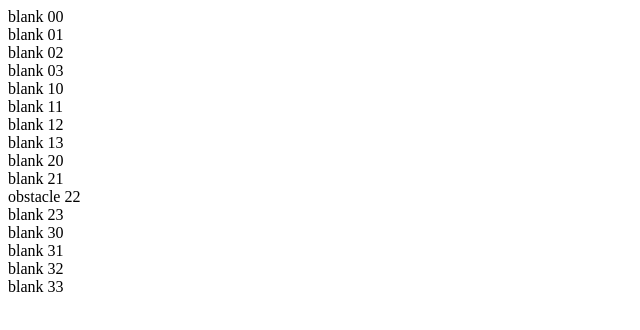
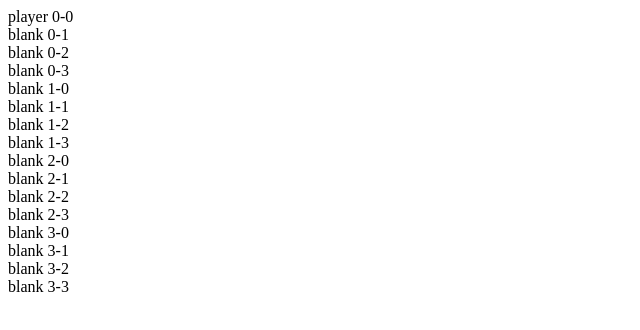
Before and after one commit to xfontr/getting-out, a React (Create React App) app: page / in a window 1280 px wide. Shown: the top 330 px of the page, without its empty margins (0-640 px from the left). Built offline with nearby package versions, Linux system fonts and the light colour scheme.

Commit message:
Refactored the board generation with hash maps

```diff
--- a/src/App.tsx
+++ b/src/App.tsx
@@ -1,9 +1,8 @@
 import Field from "./components/Field/Field";
+import generateBoard from "./utils/generateBoard";
 
-const App = (): JSX.Element => (
-  <>
-    <Field height={4} width={4} obstacles={[[2, 2]]} />
-  </>
-);
+const boardSize = 4;
+
+const App = (): JSX.Element => <Field board={generateBoard(boardSize)} />;
 
 export default App;
--- a/src/components/Cell/Cell.tsx
+++ b/src/components/Cell/Cell.tsx
@@ -1,23 +1,14 @@
-import { useEffect, useState } from "react";
 import CellTypes from "../../types/CellTypes";
 
 type CellProps = {
   cellType: CellTypes;
-  position: [number, number];
+  position: string;
 };
 
-const Cell = ({ cellType, position }: CellProps): JSX.Element => {
-  const [cellState, setCellState] = useState<CellTypes>();
-
-  useEffect(() => {
-    setCellState(cellType);
-  }, [cellType]);
-
-  return (
-    <div>
-      {cellState} {position}
-    </div>
-  );
-};
+const Cell = ({ cellType, position }: CellProps): JSX.Element => (
+  <div>
+    {cellType} {position}
+  </div>
+);
 
 export default Cell;
--- a/src/components/Field/Field.tsx
+++ b/src/components/Field/Field.tsx
@@ -1,27 +1,23 @@
+import CellTypes from "../../types/CellTypes";
+import Position from "../../types/Position";
 import Cell from "../Cell/Cell";
 
 type FieldProps = {
-  height: number;
-  width: number;
-  obstacles: [number, number][];
+  board: Map<Position, CellTypes>;
 };
 
-const Field = ({ height, width, obstacles }: FieldProps): JSX.Element => {
-  const board = new Array(height).fill("").map((_, indexX) =>
-    new Array(width).fill("").map((_, indexY) => {
-      if (
-        obstacles.find(
-          (obstacle) => obstacle[0] === indexX && obstacle[1] === indexY
-        )
-      ) {
-        return <Cell cellType="obstacle" position={[indexX, indexY]} />;
-      }
+const Field = ({ board }: FieldProps): JSX.Element => {
+  const renderBoard: JSX.Element[] = [];
 
-      return <Cell cellType="blank" position={[indexX, indexY]} />;
-    })
-  );
+  board.set("0-0", "player");
 
-  return <div>{board}</div>;
+  board.forEach((type, position) => {
+    renderBoard.push(
+      <Cell cellType={type} position={position} key={position} />
+    );
+  });
+
+  return <div>{renderBoard}</div>;
 };
 
 export default Field;
--- /dev/null
+++ b/src/types/Position.ts
@@ -0,0 +1,3 @@
+type Position = `${number}-${number}`;
+
+export default Position;
--- /dev/null
+++ b/src/utils/generateBoard.ts
@@ -0,0 +1,18 @@
+import CellTypes from "../types/CellTypes";
+import Position from "../types/Position";
+
+const generateBoard = (size: number): Map<Position, CellTypes> => {
+  const cells = new Map<Position, CellTypes>();
+
+  new Array(size)
+    .fill(null)
+    .map((_, indexX) =>
+      new Array(size)
+        .fill(null)
+        .forEach((_, indexY) => cells.set(`${indexX}-${indexY}`, "blank"))
+    );
+
+  return cells;
+};
+
+export default generateBoard;
```
